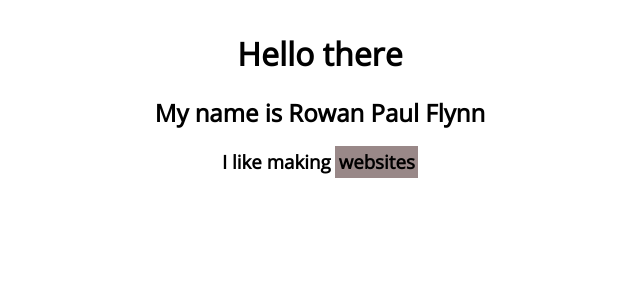
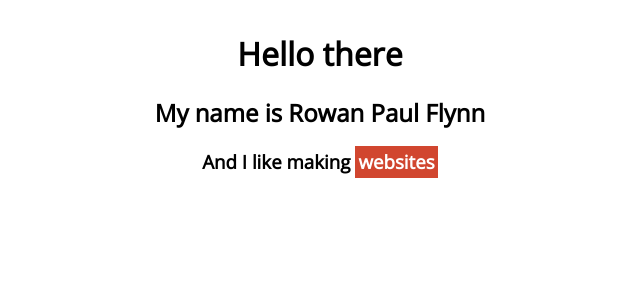
Before and after one commit to Rowan-Paul/rowanpaulflynn, a React (Create React App) app: page / in a window 1280 px wide. Shown: the top 300 px of the page, without its empty margins (320-960 px from the left). Built offline with nearby package versions, Linux system fonts and the light colour scheme.

Commit message:
Add selection and emphasis css

```diff
--- a/src/css/main.css
+++ b/src/css/main.css
@@ -9,9 +9,12 @@ body {
 
 .emphasis {
   padding: 0.2rem;
-  background-color: #998888;
+  color: white;
+  background-color: #d1462f;
 }
 
 ::selection {
+  padding: 0.2rem;
+  color: #573d1c;
   background-color: #94ecbe;
 }
--- a/src/js/App.js
+++ b/src/js/App.js
@@ -4,7 +4,7 @@ function App() {
       <h1>Hello there</h1>
       <h2>My name is Rowan Paul Flynn</h2>
       <h3>
-        I like making <span className="emphasis">websites</span>
+        And I like making <span className="emphasis">websites</span>
       </h3>
     </div>
   );
```
